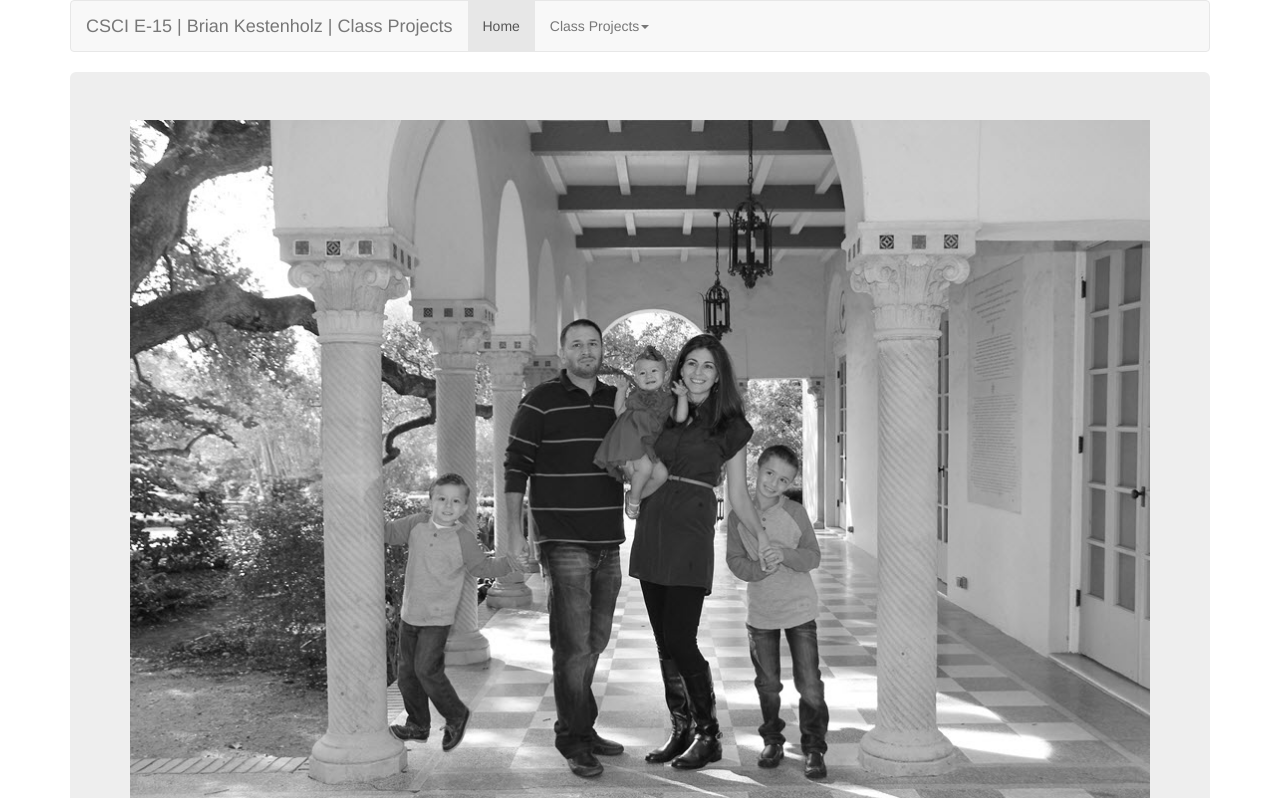
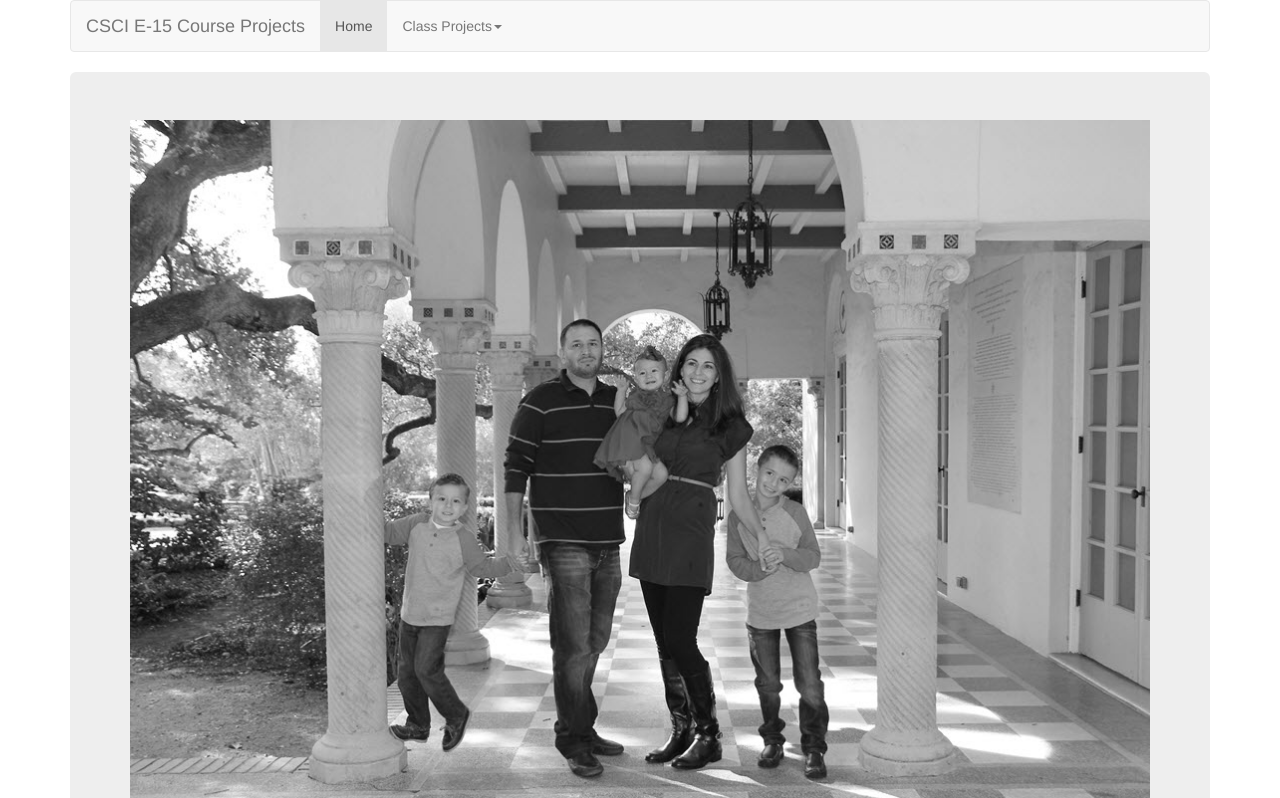
Before and after one commit to briankesten/p1, a PHP site: page / in a window 1280 px wide. Shown: the top 798 px of the page. Run offline with PHP 8.4, Linux system fonts and the light colour scheme; some libraries are stand-ins or nearby versions.

Commit message:
Edits to index.php and README.md

```diff
--- a/index.php
+++ b/index.php
@@ -39,7 +39,7 @@
                     <span class="icon-bar"></span>
                     <span class="icon-bar"></span>
                 </button>
-                <a class="navbar-brand" href="#">CSCI E-15 | Brian Kestenholz | Class Projects</a>
+                <a class="navbar-brand" href="#">CSCI E-15 Course Projects</a>
             </div>
             <div id="navbar" class="navbar-collapse collapse">
                 <ul class="nav navbar-nav">
```
Also changed, not shown: README.md.
